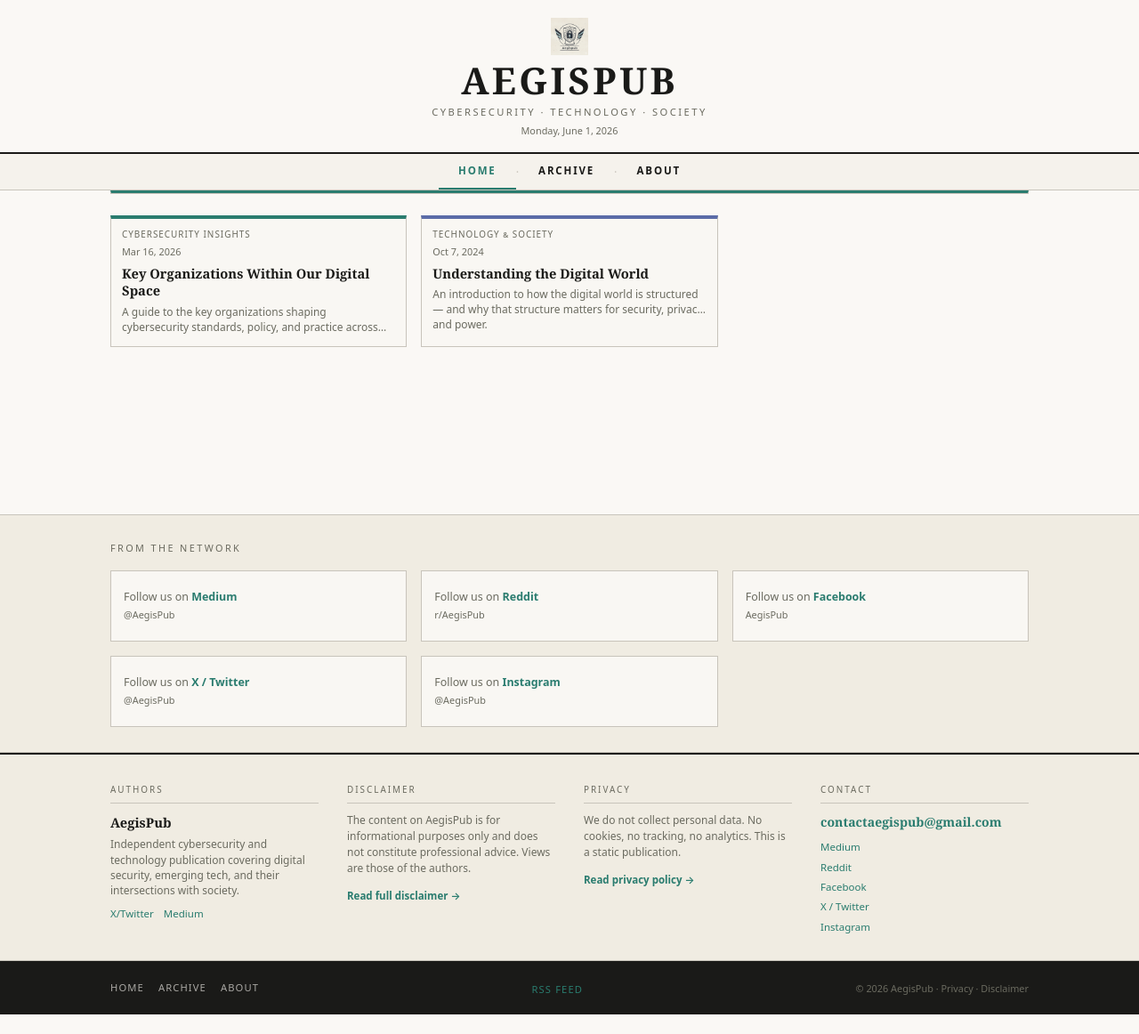
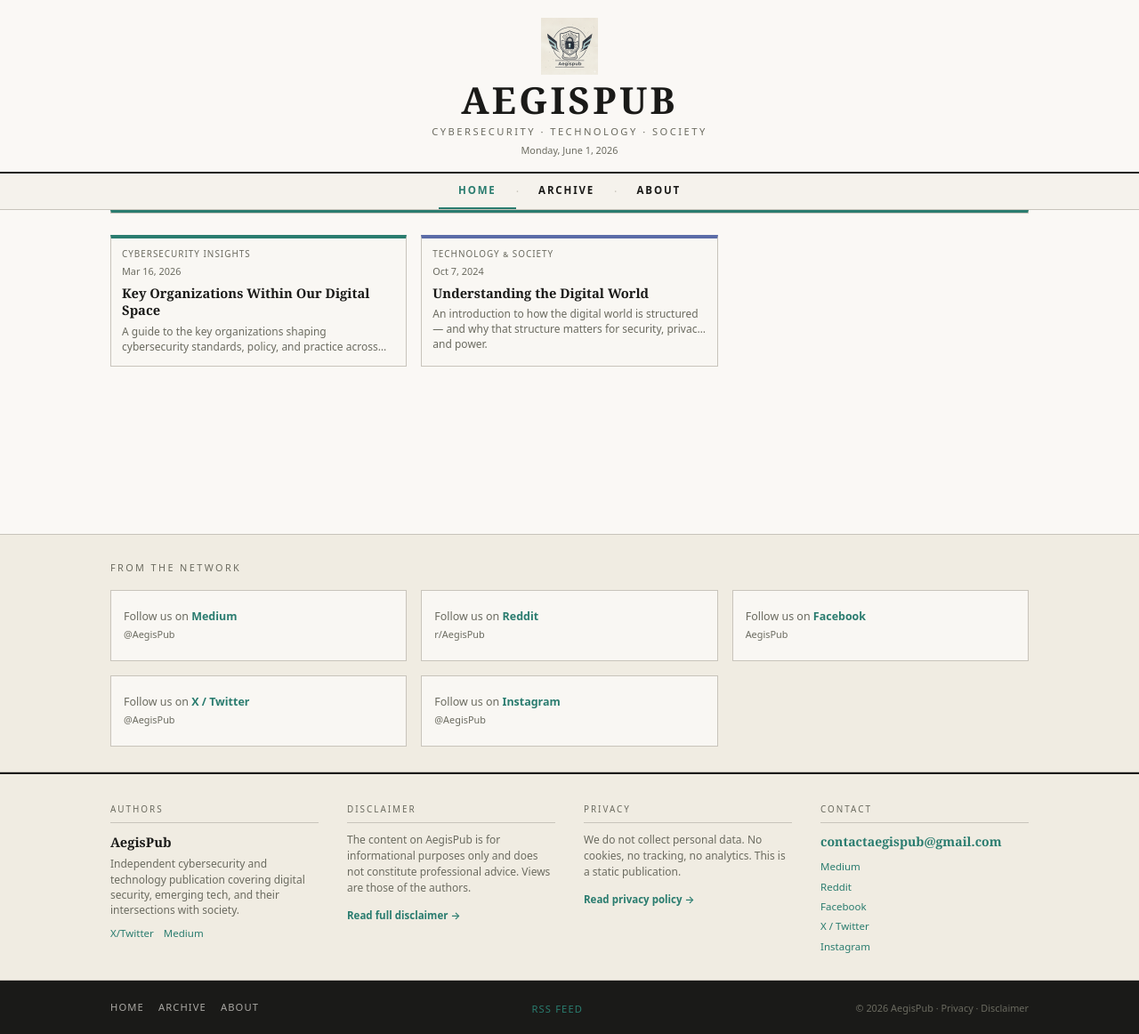
Before and after one commit to Aegispub/aegispub, a Jekyll site: the page built from index.md, in a window 1280 px wide. Shown: the whole page at 89% size. Built offline with Jekyll 4.4.1, drawn with Linux system fonts in a browser that asks for light colours; before the commit the page ends 1140 px from its top, so only the background shows below that.

Commit message:
Increase logo size

```diff
--- a/_includes/masthead.html
+++ b/_includes/masthead.html
@@ -1,7 +1,7 @@
 <header class="masthead" role="banner">
   <div class="page-wrap">
     <a href="{{ '/' | relative_url }}" style="text-decoration:none;">
-      <img src="/assets/img/logo.png" alt="AegisPub" height="42" style="height:42px; width:auto; display:inline-block; vertical-align:middle; margin-bottom:8px;">
+      <img src="/assets/img/logo.png" alt="AegisPub" height="42" style="height:64px; width:auto; display:inline-block; vertical-align:middle; margin-bottom:8px;">
       <div class="masthead__wordmark">AegisPub</div>
     </a>
     <div class="masthead__tagline">{{ site.tagline }}</div>
```
